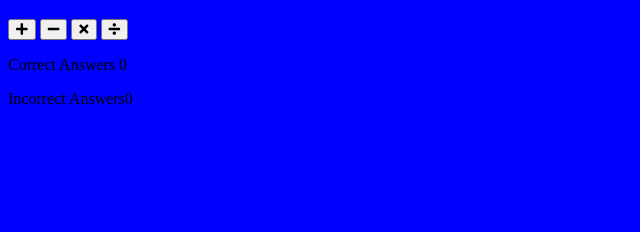
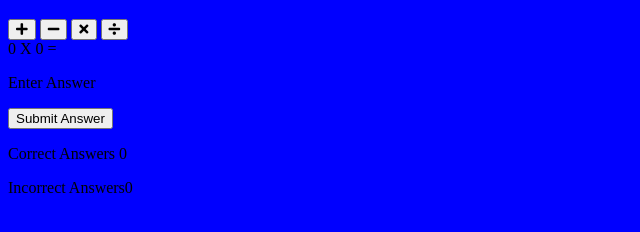
Before and after one commit to StefanCucuta/Love-maths, a plain HTML site: page index.html in a window 1280 px wide. Shown: the part 100-332 px from the top of the page, without its empty margins (0-640 px from the left). Drawn offline with Linux system fonts and the light colour scheme.

Commit message:
git commit -m

```diff
--- a/index.html
+++ b/index.html
@@ -37,11 +37,13 @@
             </button>
         </div>
         <div class="question-area">
-            <span id="operand1"></span>
-            <span></span>
-            <span></span>
-            <span></span>
+            <span id="operand1">0</span>
+            <span id="operator">X</span>
+            <span id="operand2">0</span>
+            <span>=</span>
+            <p class="answer-message">Enter Answer</p>
         </div>
+        <button class="btn btn--gray">Submit Answer</button>
     </div>
 
     <div class="score-area">
```
